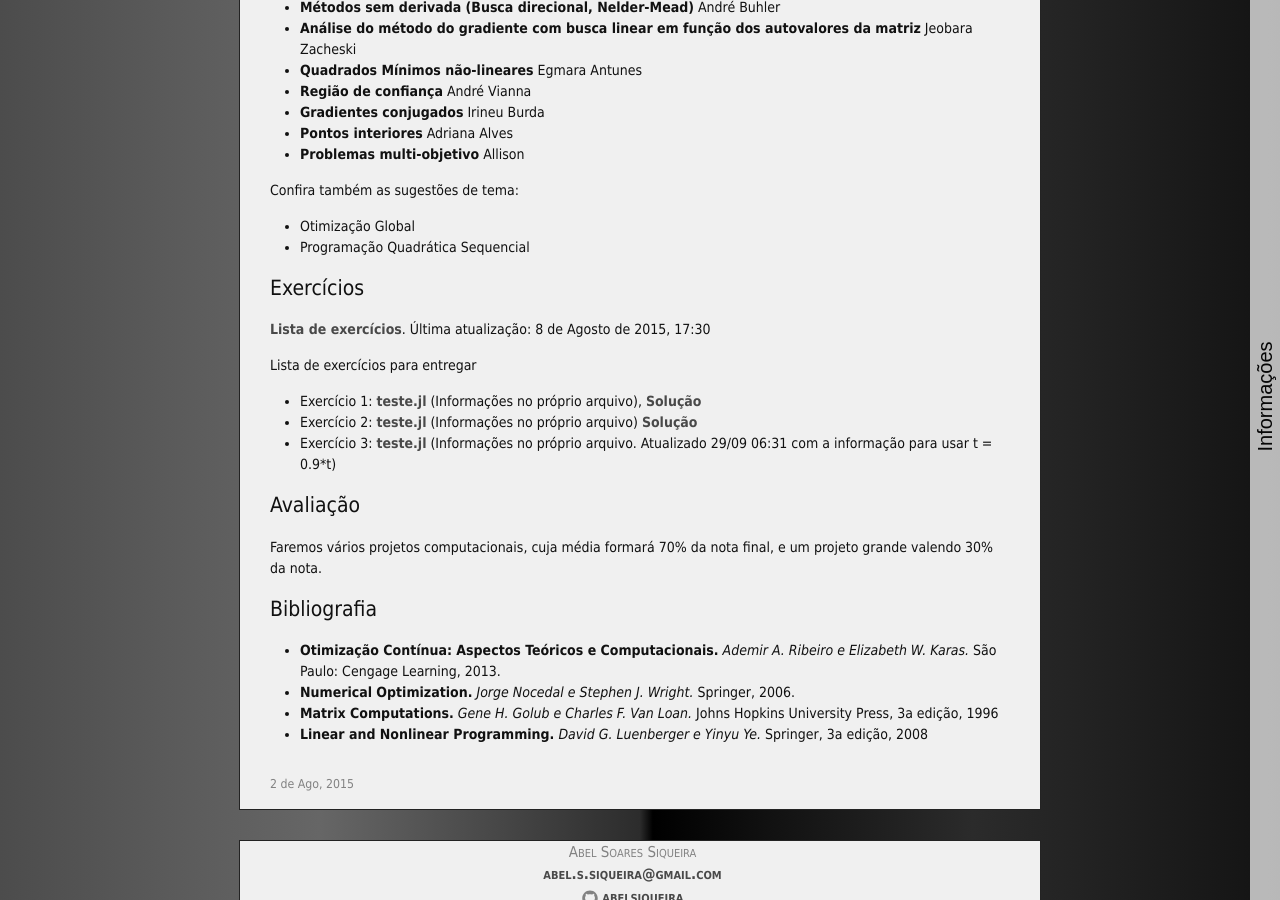
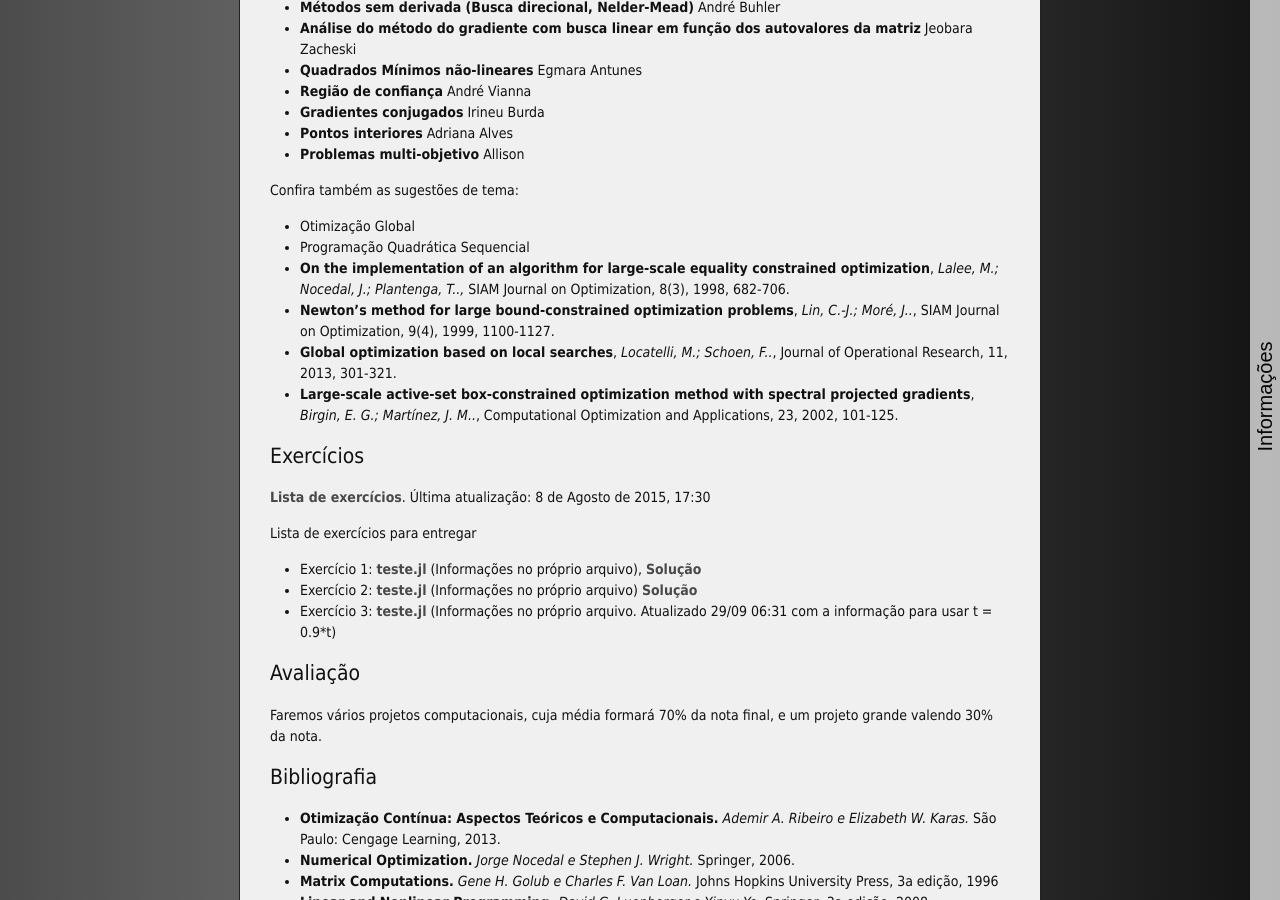
Before and after one commit to abelsiqueira/abelsiqueira.github.io-old, a Jekyll site: the page built from _posts/br/2015-08-02-cm114-2015s2.markdown, in a window 1280 px wide and 900 px high, scrolled down 867 px. Built offline with Jekyll 4.4.1, drawn with Linux system fonts in a browser that asks for light colours; nearby versions of some CDN libraries.

Commit message:
Adiciona artigos nos temas de cm202

```diff
--- a/_posts/br/2015-08-02-cm114-2015s2.markdown
+++ b/_posts/br/2015-08-02-cm114-2015s2.markdown
@@ -65,6 +65,21 @@ Confira também as sugestões de tema:
 
   - Otimização Global
   - Programação Quadrática Sequencial
+  - **On the implementation of an algorithm for large-scale equality constrained
+    optimization**, _Lalee, M.; Nocedal, J.; Plantenga, T..,_ SIAM Journal on
+    Optimization, 8(3), 1998, 682-706.
+  - **Newton's method for large bound-constrained optimization problems**,
+    _Lin, C.-J.; Moré, J.._,
+    SIAM Journal on Optimization, 9(4), 1999, 1100-1127.
+  - **Global optimization based on local searches**,
+    _Locatelli, M.; Schoen, F.._,
+    Journal of Operational Research, 11,
+    2013, 301-321.
+  - **Large-scale active-set box-constrained optimization method with spectral
+    projected gradients**,
+    _Birgin, E. G.; Martínez, J. M.._,
+    Computational Optimization and Applications, 23,
+    2002, 101-125.
 
 # Exercícios
 
```
